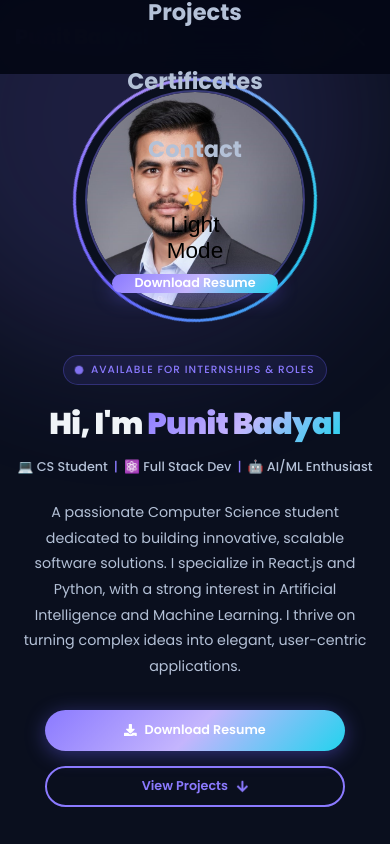
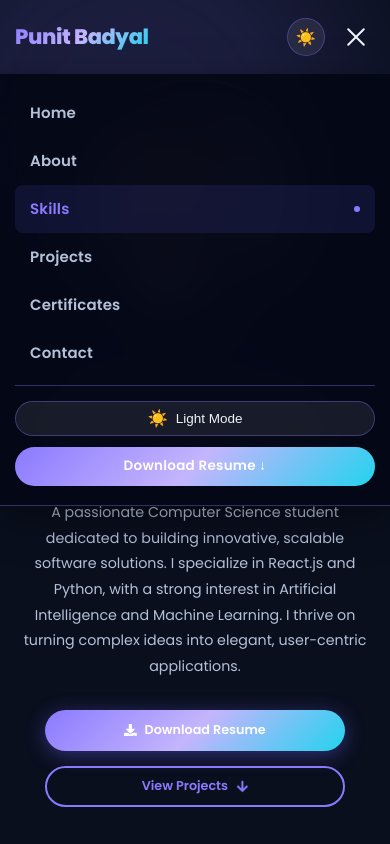
Before and after one commit to punitbadyal01-blip/my-portfolio, a React (Vite) app in the folder portfolio-app/: page / in a window 390 px wide. Both pictures are taken after a click on the button "Open menu". Shown: the top 844 px of the page. Built offline with nearby package versions, Linux system fonts and the light colour scheme.

Commit message:
Updated portfolio

```diff
--- a/portfolio-app/src/components/Navbar/Navbar.css
+++ b/portfolio-app/src/components/Navbar/Navbar.css
@@ -129,42 +129,135 @@
     transform: translateY(-7px) rotate(-45deg);
 }
 
-/* Mobile nav overlay */
+/* Mobile dropdown menu */
 .navbar__mobile {
     display: none;
-    position: fixed;
-    inset: 0;
+    position: absolute;
+    top: 100%;
+    left: 0;
+    right: 0;
     background: rgba(5, 8, 22, 0.97);
-    backdrop-filter: blur(20px);
-    z-index: 100;
+    backdrop-filter: blur(24px);
+    -webkit-backdrop-filter: blur(24px);
+    border-bottom: 1px solid var(--border-color);
+    box-shadow: 0 12px 40px rgba(0, 0, 0, 0.4);
+    z-index: 99;
     flex-direction: column;
-    align-items: center;
-    justify-content: center;
-    gap: 1rem;
+    padding: 0.5rem 1rem 1.25rem;
     opacity: 0;
+    transform: translateY(-8px);
     pointer-events: none;
-    transition: opacity 0.3s ease;
+    transition: opacity 0.25s ease, transform 0.25s ease;
 }
 
 .navbar__mobile.open {
     opacity: 1;
+    transform: translateY(0);
     pointer-events: all;
 }
 
+/* Nav link list */
+.navbar__mobile-list {
+    list-style: none;
+    margin: 0;
+    padding: 0.5rem 0;
+    border-bottom: 1px solid var(--border-color);
+}
+
+.navbar__mobile-list li {
+    width: 100%;
+}
+
 .navbar__mobile-link {
-    font-size: 1.5rem;
-    font-weight: 700;
+    display: flex;
+    align-items: center;
+    justify-content: space-between;
+    font-size: 1rem;
+    font-weight: 600;
     color: var(--text-secondary);
     text-decoration: none;
-    padding: 0.5rem 1rem;
+    padding: 0.75rem 1rem;
     border-radius: var(--radius-sm);
     transition: var(--transition);
     cursor: pointer;
+    letter-spacing: 0.01em;
+    width: 100%;
 }
 
-.navbar__mobile-link:hover,
+.navbar__mobile-link:hover {
+    color: var(--text-primary);
+    background: rgba(108, 99, 255, 0.1);
+}
+
 .navbar__mobile-link.active {
     color: var(--accent-primary);
+    background: rgba(108, 99, 255, 0.12);
+}
+
+.navbar__mobile-dot {
+    width: 6px;
+    height: 6px;
+    border-radius: 50%;
+    background: var(--accent-primary);
+    flex-shrink: 0;
+}
+
+/* Mobile footer actions */
+.navbar__mobile-footer {
+    display: flex;
+    align-items: center;
+    gap: 0.75rem;
+    padding-top: 1rem;
+    flex-wrap: wrap;
+}
+
+.navbar__mobile-theme-btn {
+    display: flex;
+    align-items: center;
+    gap: 0.5rem;
+    background: var(--bg-card);
+    border: 1px solid var(--border-color);
+    border-radius: var(--radius-full);
+    padding: 0.55rem 1.1rem;
+    font-size: 0.9rem;
+    font-weight: 500;
+    color: var(--text-primary);
+    cursor: pointer;
+    transition: var(--transition);
+    flex: 1;
+    justify-content: center;
+}
+
+.navbar__mobile-theme-btn:hover {
+    border-color: var(--accent-primary);
+    box-shadow: 0 0 10px rgba(139, 122, 255, 0.3);
+}
+
+.navbar__mobile-theme-icon {
+    font-size: 1.1rem;
+    line-height: 1;
+}
+
+.navbar__mobile-resume-btn {
+    display: flex;
+    align-items: center;
+    justify-content: center;
+    flex: 1;
+    background: var(--gradient-primary);
+    color: #fff;
+    text-decoration: none;
+    border-radius: var(--radius-full);
+    padding: 0.55rem 1.1rem;
+    font-size: 0.9rem;
+    font-weight: 600;
+    letter-spacing: 0.02em;
+    transition: var(--transition);
+    text-align: center;
+}
+
+.navbar__mobile-resume-btn:hover {
+    opacity: 0.88;
+    box-shadow: 0 4px 16px rgba(108, 99, 255, 0.4);
 }
 
 /* Theme toggle button */
@@ -207,3 +300,14 @@
         display: flex;
     }
 }
+
+@media (max-width: 400px) {
+    .navbar__mobile-footer {
+        flex-direction: column;
+    }
+
+    .navbar__mobile-theme-btn,
+    .navbar__mobile-resume-btn {
+        width: 100%;
+    }
+}
--- a/portfolio-app/src/components/Navbar/Navbar.jsx
+++ b/portfolio-app/src/components/Navbar/Navbar.jsx
@@ -73,24 +73,31 @@ const Navbar = ({ activeSection, scrolled, isDark, toggleTheme }) => {
                 </div>
             </div>
 
-            {/* Mobile Menu Overlay */}
+            {/* Mobile Dropdown Menu */}
             <div className={`navbar__mobile${menuOpen ? ' open' : ''}`} role="dialog" aria-label="Mobile navigation">
+                <ul className="navbar__mobile-list" role="list">
                     {navLinks.map((link) => (
+                        <li key={link.id}>
                             <a
-                        key={link.id}
                                 className={`navbar__mobile-link${activeSection === link.id ? ' active' : ''}`}
                                 onClick={() => handleNavClick(link.id)}
                                 href={`#${link.id}`}
                             >
                                 {link.label}
+                                {activeSection === link.id && <span className="navbar__mobile-dot" aria-hidden="true" />}
                             </a>
+                        </li>
                     ))}
-                <button className="theme-toggle" onClick={() => { toggleTheme(); setMenuOpen(false); }} style={{ fontSize: '1.5rem', background: 'none', border: 'none', cursor: 'pointer', marginTop: '1rem' }}>
-                    {isDark ? '☀️ Light Mode' : '🌙 Dark Mode'}
+                </ul>
+                <div className="navbar__mobile-footer">
+                    <button className="navbar__mobile-theme-btn" onClick={() => { toggleTheme(); setMenuOpen(false); }}>
+                        <span className="navbar__mobile-theme-icon">{isDark ? '☀️' : '🌙'}</span>
+                        <span>{isDark ? 'Light Mode' : 'Dark Mode'}</span>
                     </button>
-                <a className="btn btn-primary" href="/resume.pdf" download style={{ marginTop: '1rem' }}>
-                    Download Resume
+                    <a className="navbar__mobile-resume-btn" href="/resume.pdf" download>
+                        Download Resume ↓
                     </a>
+                </div>
             </div>
         </nav>
     );
```
Lines whose indentation alone changed are shown as unchanged.
